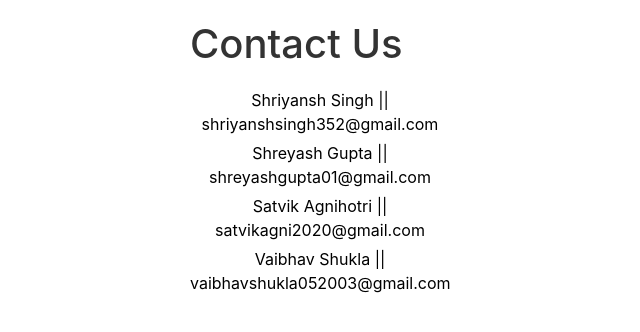
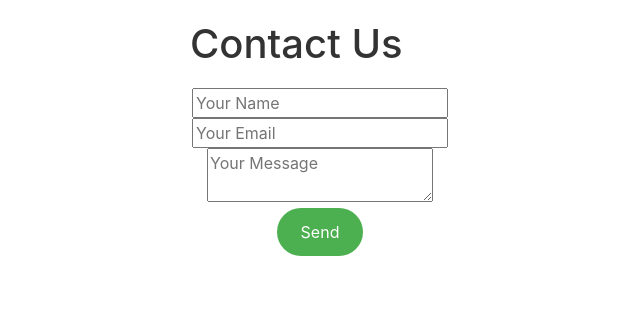
Before and after one commit to shriyansh-02/Thrift-Shop, a React (Create React App) app: page /contactus in a window 1280 px wide. Shown: the top 332 px of the page, without its empty margins (320-960 px from the left). Built offline with nearby package versions, Linux system fonts and the light colour scheme.

Commit message:
Updated ContactUs page to working email form using EmailJS

```diff
--- a/package.json
+++ b/package.json
@@ -6,6 +6,7 @@
     "@testing-library/jest-dom": "^5.14.1",
     "@testing-library/react": "^11.2.7",
     "@testing-library/user-event": "^12.8.3",
+    "emailjs-com": "^3.2.0",
     "firebase": "^9.1.1",
     "react": "^17.0.2",
     "react-dom": "^17.0.2",
--- a/src/Components/About/ContactUsComp.js
+++ b/src/Components/About/ContactUsComp.js
@@ -1,21 +1,58 @@
 import React from "react";
+import emailjs from "emailjs-com";
 import "./contactUS.css";
 
 function ContactUs() {
+  function sendEmail(e) {
+    e.preventDefault();
+
+    emailjs
+      .sendForm(
+        "YOUR_SERVICE_ID",   // Replace with your EmailJS service ID
+        "YOUR_TEMPLATE_ID",  // Replace with your EmailJS template ID
+        e.target,
+        "YOUR_PUBLIC_KEY"    // Replace with your EmailJS public key
+      )
+      .then(
+        (result) => {
+          alert("Message sent successfully!");
+        },
+        (error) => {
+          alert("Oops! Something went wrong, please try again later.");
+        }
+      );
+  }
+
   return (
-      <>
     <div className="container">
       <h1 className="heading">Contact Us</h1>
-      <ul className="list">
-        <li className="listItem">Shriyansh Singh   ||  shriyanshsingh352@gmail.com</li>
-        <li className="listItem">Shreyash Gupta    ||  shreyashgupta01@gmail.com</li>
-        <li className="listItem">Satvik Agnihotri  ||  satvikagni2020@gmail.com</li>
-        <li className="listItem">Vaibhav Shukla    ||  vaibhavshukla052003@gmail.com</li>
 
-        </ul>
+      <form onSubmit={sendEmail} className="contactForm">
+        <input
+          type="text"
+          name="name"
+          placeholder="Your Name"
+          required
+          className="formInput"
+        />
+        <input
+          type="email"
+          name="email"
+          placeholder="Your Email"
+          required
+          className="formInput"
+        />
+        <textarea
+          name="message"
+          placeholder="Your Message"
+          required
+          className="formTextarea"
+        />
+        <button type="submit" className="formButton">
+          Send
+        </button>
+      </form>
     </div>
-
-      </>
   );
 }
 
```
Also changed, not shown: 1 other file (tests, documents, lock files or other folders). Lines whose indentation alone changed are shown as unchanged.
